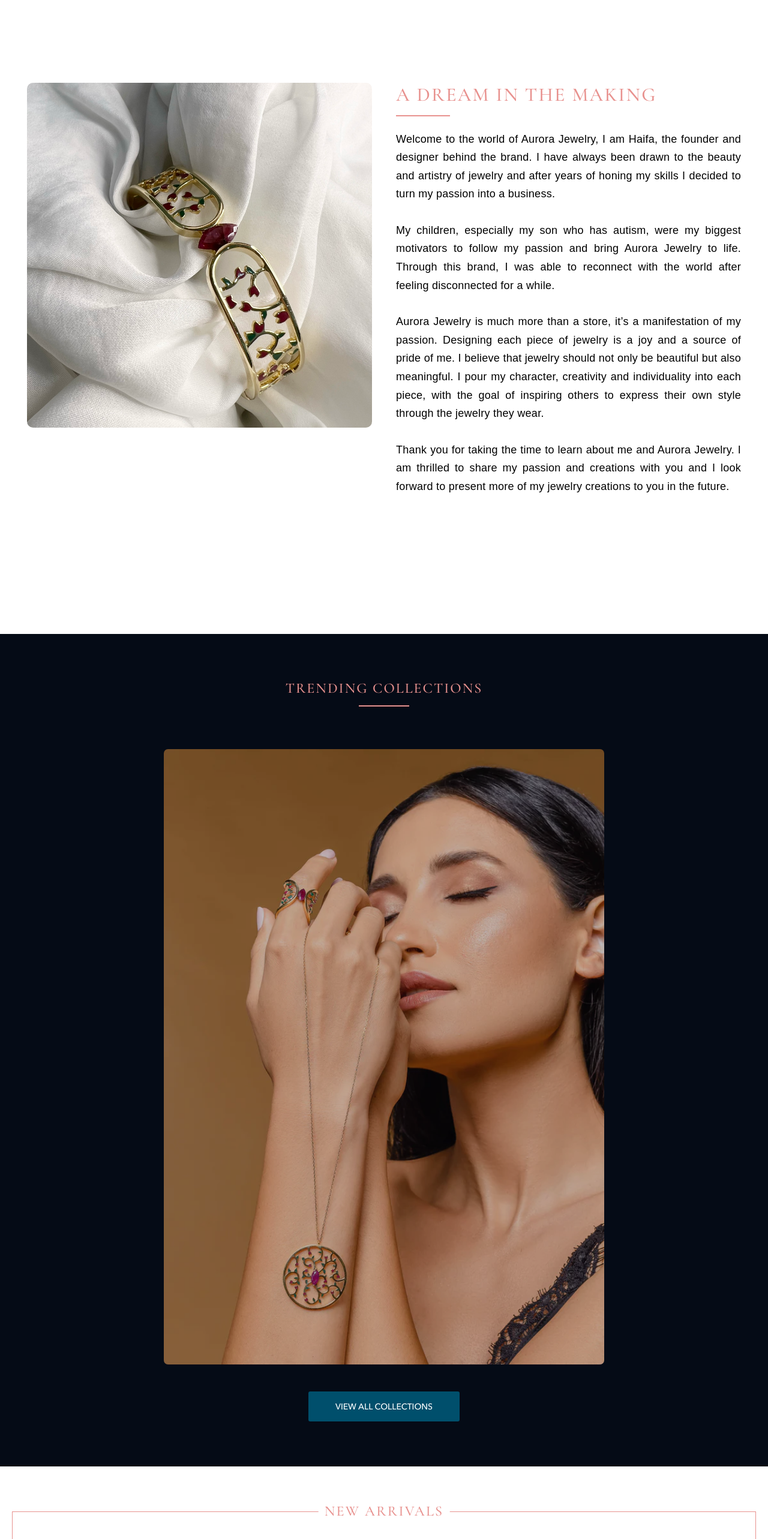
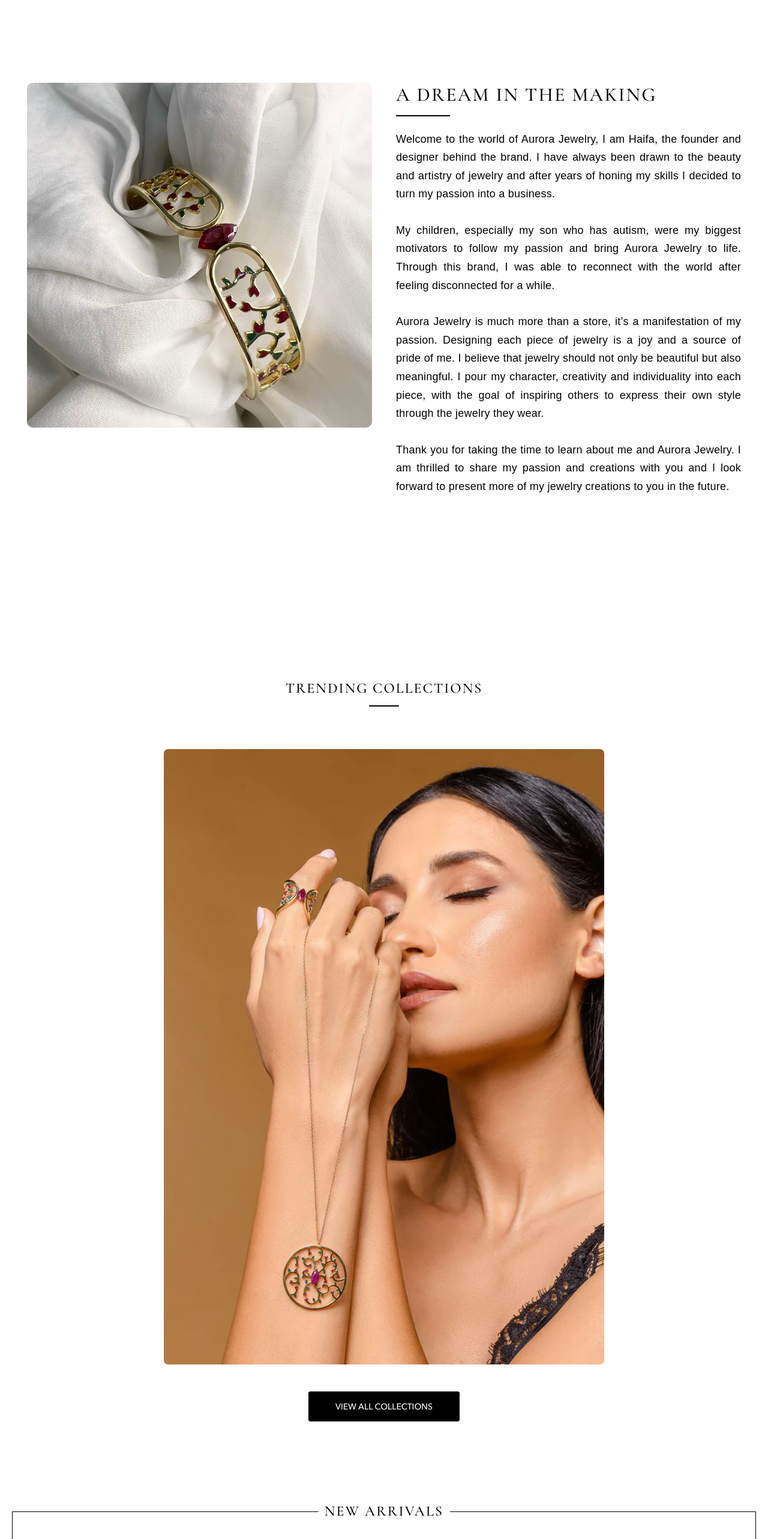
Before and after one commit to e-afzal/aurora-frontend, a React (Create React App) app: page / in a window 1280 px wide. Shown: the part 862-3428 px from the top of the page at 60% size. Built offline with nearby package versions, Linux system fonts and the light colour scheme; no server answers; a web font is replaced by a local one.

Commit message:
homepage is all black

```diff
--- a/src/styles/homeNew.css
+++ b/src/styles/homeNew.css
@@ -96,20 +96,20 @@ body .overall-container section#dream .dream-content {
 body .overall-container section#dream .dream-content h2.dream-title {
   text-transform: uppercase;
   text-align: center;
-  color: #e8928f;
+  color: #000;
   padding-bottom: 1rem;
   position: relative;
 }
 body .overall-container section#dream .dream-content h2.dream-title::after {
   content: "";
-  height: 2px;
+  height: 1.5px;
   position: absolute;
   margin: 0 auto;
   left: 0;
   right: 0;
   bottom: -7px;
   width: 5rem;
-  background-color: #e8928f;
+  background-color: #000;
 }
 body .overall-container section#dream .dream-content p.dream-description {
   margin-block: 3rem;
@@ -119,12 +119,12 @@ body .overall-container section#dream .dream-content p.dream-description {
 
 section#trending {
   padding: 7.5rem;
-  background-color: #050b16;
+  /* background-color: #050b16; */
 }
 section#trending h2.trending-title {
   text-transform: uppercase;
   text-align: center;
-  color: #e8928f;
+  color: #000;
   padding-bottom: 1rem;
   margin-bottom: 7.5rem;
   position: relative;
@@ -134,14 +134,14 @@ section#trending h2.trending-title {
 }
 section#trending h2.trending-title::after {
   content: "";
-  height: 2px;
+  height: 1.5px;
   position: absolute;
   margin: 0 auto;
   left: 0;
   right: 0;
   bottom: -4px;
-  width: 8.4rem;
-  background-color: #e8928f;
+  width: 5rem;
+  background-color: #000;
 }
 section#trending .trending-image-container {
   width: 100%;
@@ -150,7 +150,6 @@ section#trending .trending-image-container {
 }
 section#trending .trending-image-container img.trending-image {
   width: 100%;
-  opacity: 0.75;
   border-radius: 7px;
 }
 section#trending a.view-collections {
@@ -160,7 +159,7 @@ section#trending a.view-collections {
   padding: 1.6rem 4.5rem;
   border-radius: 3px;
   margin-top: 4.5rem;
-  background-color: #004f6c;
+  background-color: #000;
   font-size: 1.4rem;
   text-align: center;
   text-transform: uppercase;
@@ -175,7 +174,8 @@ section#trending a.view-collections {
 
 section#arrival {
   height: max-content;
-  border: 1px solid #e8928f;
+  /* border: 1px solid #e8928f; */
+  border: 1px solid #000;
   margin-top: 7.5rem;
   position: relative;
   margin-inline: 2rem;
@@ -191,7 +191,7 @@ section#arrival h2.arrivals-title {
   left: 50%;
   transform: translateX(-50%);
   text-transform: uppercase;
-  color: #e8928f;
+  color: #000;
   background-color: white;
 }
 section#arrival .product-container {
```
